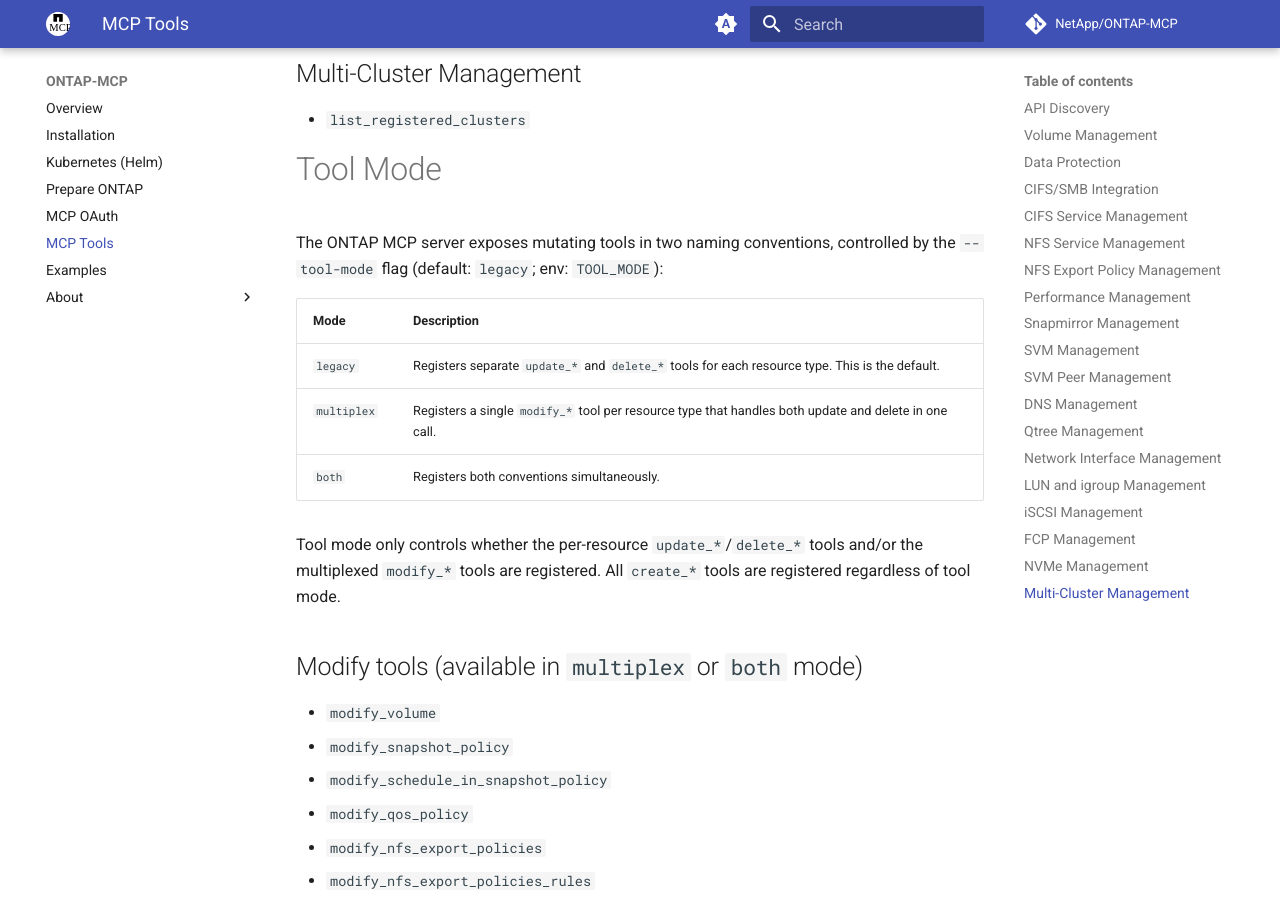
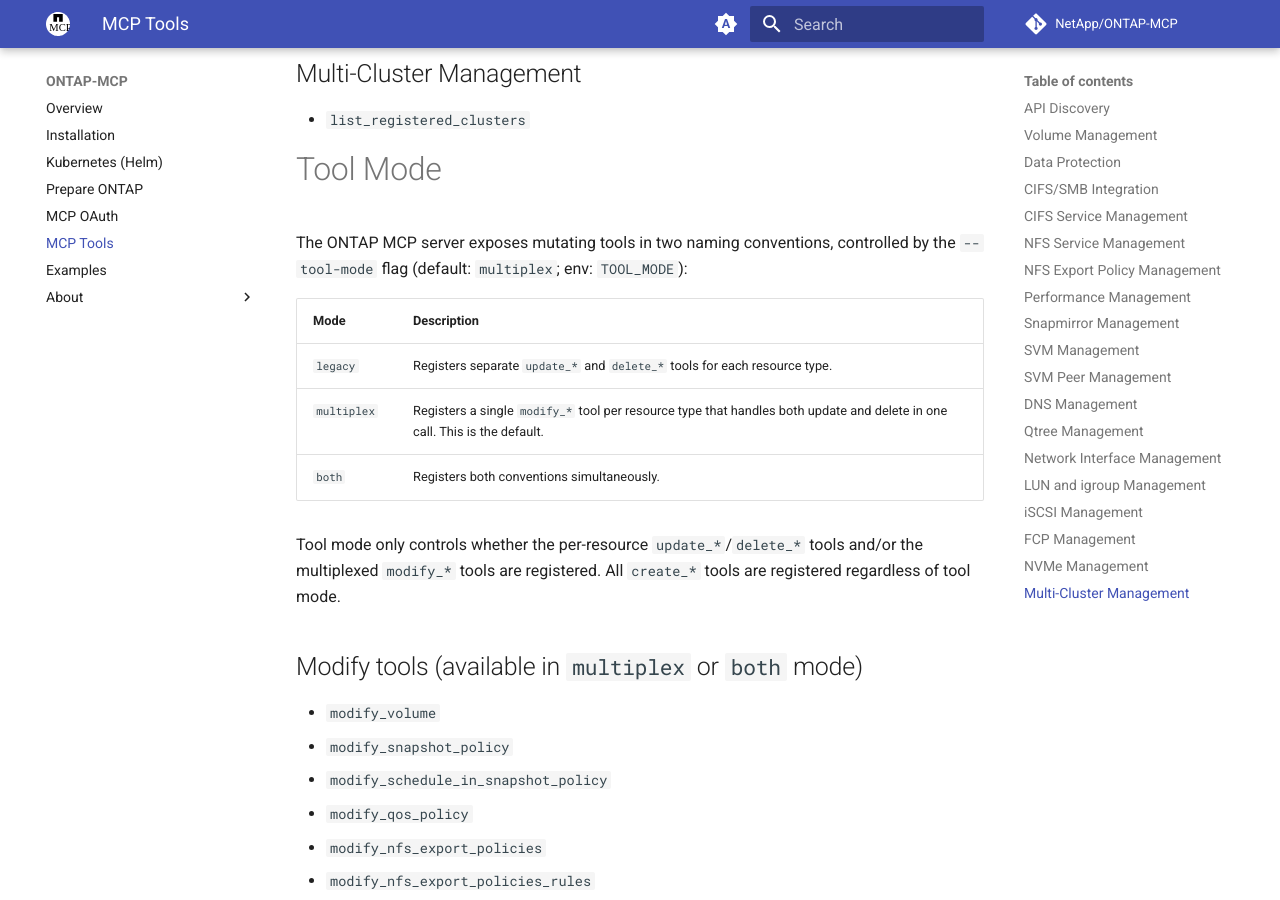
Before and after one commit to NetApp/ontap-mcp, an MkDocs documentation site: the page built from docs/tools.md, in a window 1280 px wide and 900 px high, scrolled down 5172 px. Built offline with MkDocs 1.6.1 and Material for MkDocs 9.7.7, drawn with Linux system fonts in a browser that asks for light colours; comment, search, counter and statistics services are not loaded; the version menu is left out.

Commit message:
feat: change default tool mode to multiplex (#221)

```diff
--- a/docs/tools.md
+++ b/docs/tools.md
@@ -158,13 +158,13 @@ To respond with `application/json` instead of `text/event-stream` (e.g. behind g
 
 # Tool Mode
 
-The ONTAP MCP server exposes mutating tools in two naming conventions, controlled by the `--tool-mode` flag (default: `legacy`; env: `TOOL_MODE`):
+The ONTAP MCP server exposes mutating tools in two naming conventions, controlled by the `--tool-mode` flag (default: `multiplex`; env: `TOOL_MODE`):
 
-| Mode        | Description                                                                                           |
-|-------------|-------------------------------------------------------------------------------------------------------|
-| `legacy`    | Registers separate `update_*` and `delete_*` tools for each resource type. This is the default.       |
-| `multiplex` | Registers a single `modify_*` tool per resource type that handles both update and delete in one call. |
-| `both`      | Registers both conventions simultaneously.                                                            |
+| Mode        | Description                                                                                                                |
+|-------------|----------------------------------------------------------------------------------------------------------------------------|
+| `legacy`    | Registers separate `update_*` and `delete_*` tools for each resource type.                                                 |
+| `multiplex` | Registers a single `modify_*` tool per resource type that handles both update and delete in one call. This is the default. |
+| `both`      | Registers both conventions simultaneously.                                                                                 |
 
 Tool mode only controls whether the per-resource `update_*`/`delete_*` tools and/or the multiplexed `modify_*` tools are registered. All `create_*` tools are registered regardless of tool mode.
 
```
Also changed, not shown: docs/install.md (+1 -1 lines), 2 other files.
